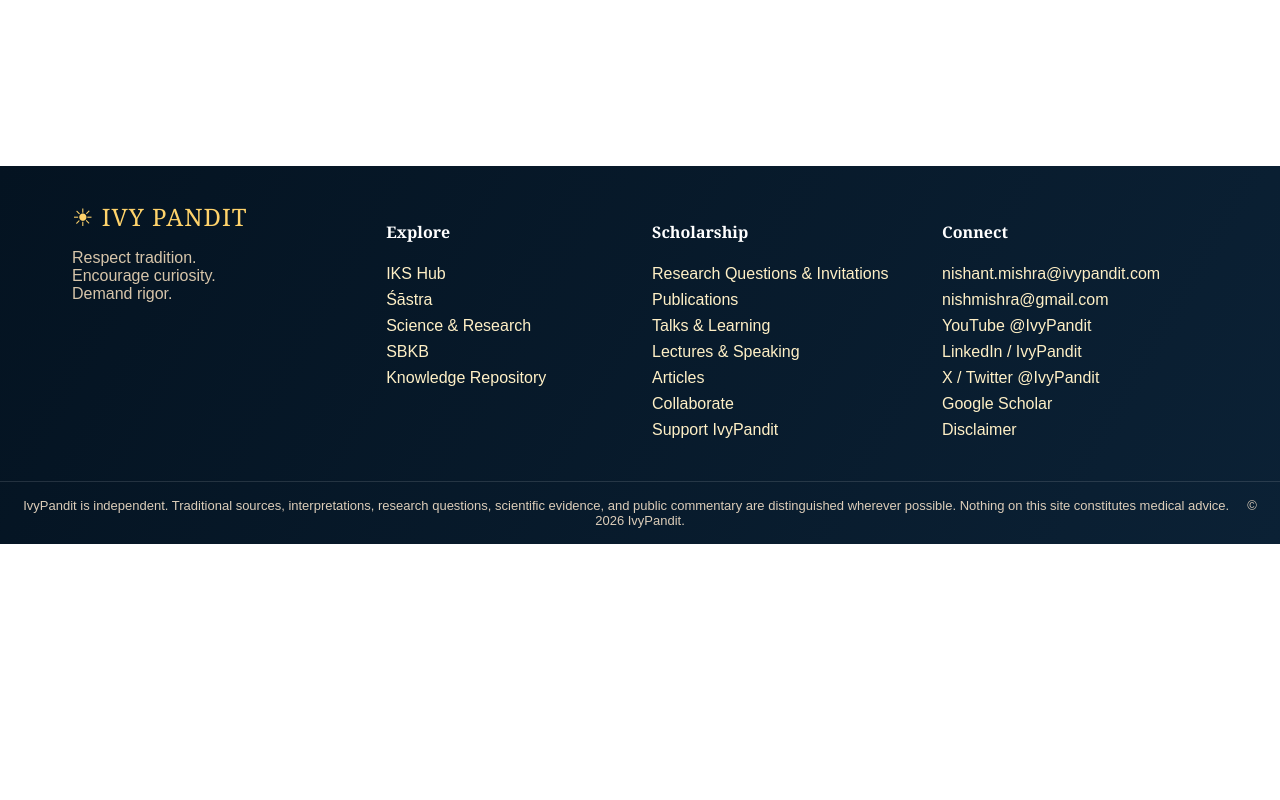
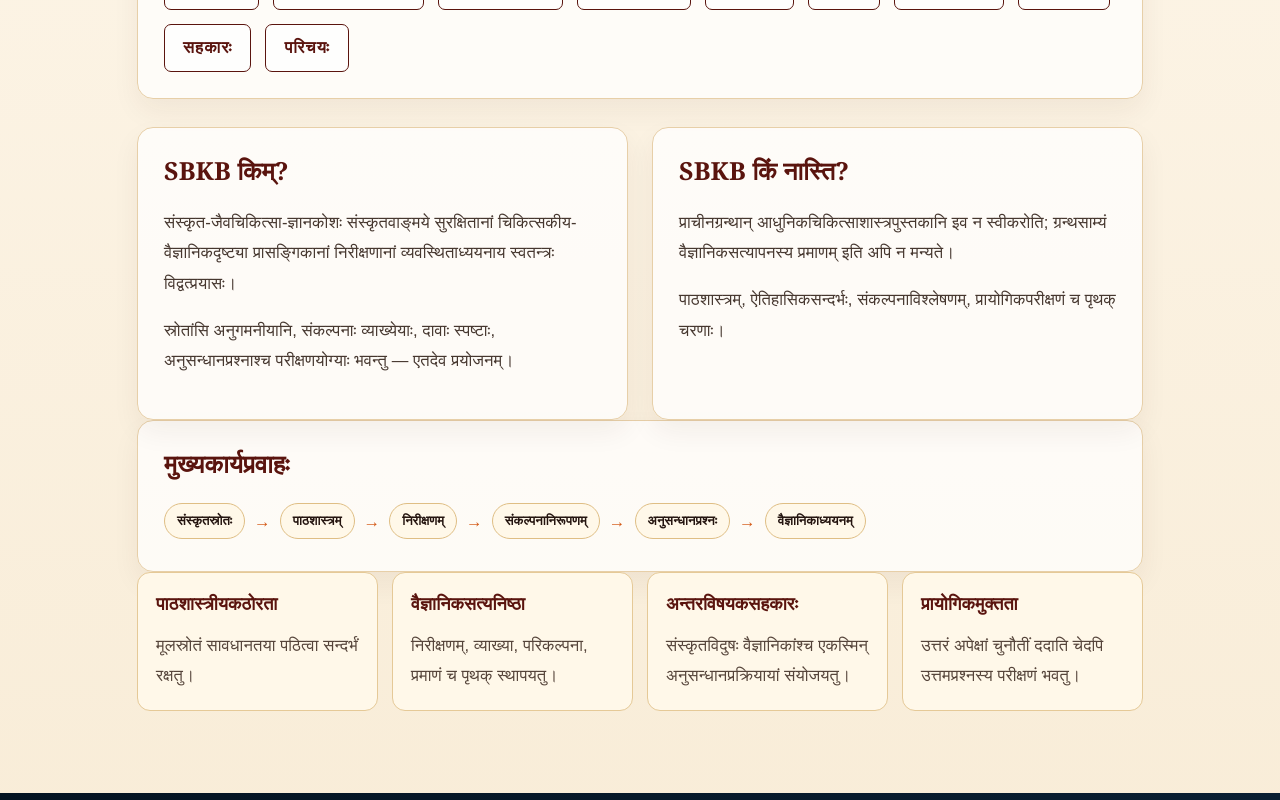
Before and after one commit to nishmishra/ivypandit-v2, a Next.js app: page /sa/sbkb in a window 1280 px wide. Before the commit this address had no page. Shown: the part 780-1580 px from the top of the page. Before the commit the page ends 1324 px from the top, so only its background shows below. Built offline with nearby package versions, Linux system fonts and the light colour scheme.

Commit message:
Add Sanskrit SBKB page

```diff
--- /dev/null
+++ b/app/sa/sbkb/page.tsx
@@ -0,0 +1,18 @@
+import SanskritNav from '../SanskritNav';
+
+export default function SanskritSBKB(){return <>
+  <section className="pageHero localizedHero sanskritHero"><div className="languageHeroInner"><div className="eyebrow">संस्कृत-जैवचिकित्सा-ज्ञानकोशः</div><h1>SBKB</h1><p>सम्यक् अभिलिखितग्रन्थनिरीक्षणेभ्यः पारदर्शक-परीक्षणयोग्य-अनुसन्धानप्रश्नपर्यन्तम्।</p></div></section>
+  <main className="content devanagariPage sanskritPage"><SanskritNav/>
+    <div className="twoCol">
+      <section className="panel"><h2>SBKB किम्?</h2><p>संस्कृत-जैवचिकित्सा-ज्ञानकोशः संस्कृतवाङ्मये सुरक्षितानां चिकित्सकीय-वैज्ञानिकदृष्ट्या प्रासङ्गिकानां निरीक्षणानां व्यवस्थिताध्ययनाय स्वतन्त्रः विद्वत्प्रयासः।</p><p>स्रोतांसि अनुगमनीयानि, संकल्पनाः व्याख्येयाः, दावाः स्पष्टाः, अनुसन्धानप्रश्नाश्च परीक्षणयोग्याः भवन्तु — एतदेव प्रयोजनम्।</p></section>
+      <section className="panel"><h2>SBKB किं नास्ति?</h2><p>प्राचीनग्रन्थान् आधुनिकचिकित्साशास्त्रपुस्तकानि इव न स्वीकरोति; ग्रन्थसाम्यं वैज्ञानिकसत्यापनस्य प्रमाणम् इति अपि न मन्यते।</p><p>पाठशास्त्रम्, ऐतिहासिकसन्दर्भः, संकल्पनाविश्लेषणम्, प्रायोगिकपरीक्षणं च पृथक् चरणाः।</p></section>
+    </div>
+    <section className="panel"><h2>मुख्यकार्यप्रवाहः</h2><div className="flowLine"><span>संस्कृतस्रोतः</span><b>→</b><span>पाठशास्त्रम्</span><b>→</b><span>निरीक्षणम्</span><b>→</b><span>संकल्पनानिरूपणम्</span><b>→</b><span>अनुसन्धानप्रश्नः</span><b>→</b><span>वैज्ञानिकाध्ययनम्</span></div></section>
+    <div className="principleGrid">
+      <div><b>पाठशास्त्रीयकठोरता</b><p>मूलस्रोतं सावधानतया पठित्वा सन्दर्भं रक्षतु।</p></div>
+      <div><b>वैज्ञानिकसत्यनिष्ठा</b><p>निरीक्षणम्, व्याख्या, परिकल्पना, प्रमाणं च पृथक् स्थापयतु।</p></div>
+      <div><b>अन्तरविषयकसहकारः</b><p>संस्कृतविदुषः वैज्ञानिकांश्च एकस्मिन् अनुसन्धानप्रक्रियायां संयोजयतु।</p></div>
+      <div><b>प्रायोगिकमुक्तता</b><p>उत्तरं अपेक्षां चुनौतीं ददाति चेदपि उत्तमप्रश्नस्य परीक्षणं भवतु।</p></div>
+    </div>
+  </main>
+</>}
```
